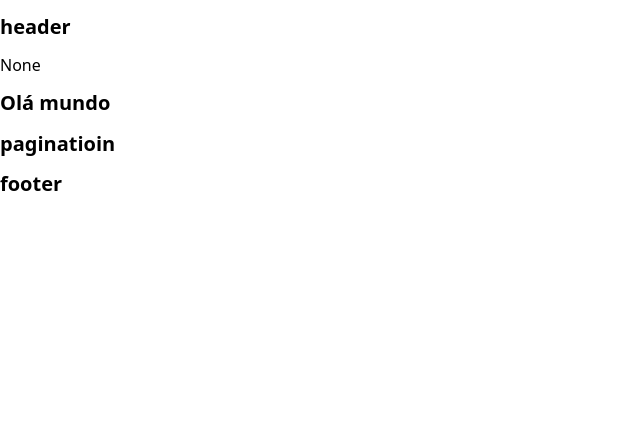
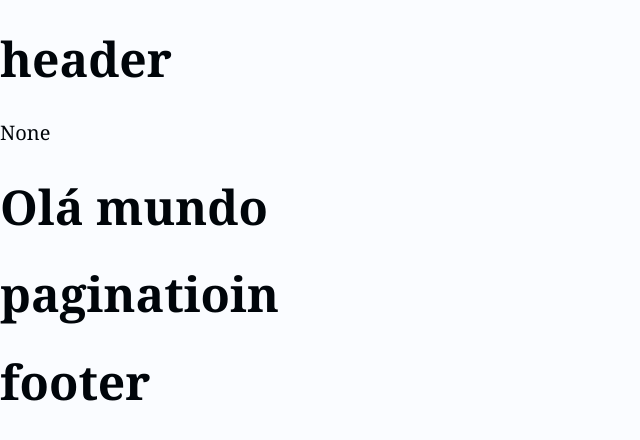
Before and after one commit to StyvenNoronha/Blog_Django, a Django app: page / in a window 1280 px wide. Shown: the top 440 px of the page, without its empty margins (0-640 px from the left). Run offline with Django 5.2, Linux system fonts and the light colour scheme; data that the repository does not hold is empty.

Commit message:
Montei a base do nosso CSS - Vou te explicar os detalhes

```diff
--- a/blog/static/blog/css/style.css
+++ b/blog/static/blog/css/style.css
@@ -1,16 +1,115 @@
 :root {
-    --clr-white:hsl(213, 100%, 98%)
-    --clr-black: hsl(213, 100%, 5%);
-    --clr-primary: hsl(213, 100%, 50%);
+  /* Colors */
+  --clr-base: 213 100%;
+  --clr-white: var(--clr-base) 99%;
+  --clr-black: var(--clr-base) 2%;
+  --clr-primary-ltst: var(--clr-base) 80%;
+  --clr-primary-ltr: var(--clr-base) 70%;
+  --clr-primary-lt: var(--clr-base) 60%;
+  --clr-primary: var(--clr-base) 50%;
+  --clr-primary-dk: var(--clr-base) 40%;
+  --clr-primary-dkr: var(--clr-base) 30%;
+  --clr-primary-dkst: var(--clr-base) 20%;
+  /* Font-family */
+  --ff-regular: Georgia, "Times New Roman", Times, serif;
+  --ff-headings: Georgia, "Times New Roman", Times, serif;
+  --ff-mono: "Courier New", Courier, monospace;
+  /* Font-Sizes */
+  /* https://royalfig.github.io/fluid-typography-calculator/ */
+  --fs-smlst: clamp(1.2rem, 1.092307692307692rem + 0.256410256410256vw, 1.4rem);
+  --fs-smlr: clamp(1.4rem, 1.292307692307692rem + 0.2564102564102566vw, 1.6rem);
+  --fs-sm: clamp(1.6rem, 1.4923076923076923rem + 0.25641025641025633vw, 1.8rem);
+  --fs-base: clamp(1.8rem, 1.6923076923076923rem + 0.25641025641025633vw, 2rem);
+  --fs-bg: clamp(2rem, 1.7846153846153847rem + 0.5128205128205127vw, 2.4rem);
+  --fs-bgr: clamp(2.4rem, 1.969230769230769rem + 1.025641025641026vw, 3.2rem);
+  --fs-bgst: clamp(3.2rem, 2.876923076923rem + 0.7692307692307687vw, 3.8rem);
+  --fs-h1: clamp(3.8rem, 3.2615384615384615rem + 1.282051282051282vw, 4.8rem);
+  --fs-h2: clamp(2.8rem, 1.938461538461538rem + 2.051282051282052vw, 4.4rem);
+  --fs-h3: clamp(2.4rem, 1.969230769230769rem + 1.025641025641026vw, 3.2rem);
+  --fs-h4: clamp(2.2rem, 1.8769230769230774rem + 0.7692307692307687vw, 2.8rem);
+  --fs-h5: clamp(1.8rem, 1.476923076923077rem + 0.769230769230769vw, 2.4rem);
+  --fs-h6: clamp(1.6rem, 1.2769230769230768rem + 0.7692307692307694vw, 2.2rem);
+  /* Line-Heights */
+  --lh-regular: 1.5;
+  --lh-headings: 1.2;
+  --lh-mono: 1.2;
+  /* Spacings */
+  --spacing-smlst: 1.5rem;
+  --spacing-smlr: 2rem;
+  --spacing-sm: 2.5rem;
+  --spacing-base: 3rem;
+  --spacing-bg: 4rem;
+  --spacing-bgr: 5rem;
+  --spacing-bgst: 6rem;
+  /* max-width */
+  --mw-grid: 120rem;
+  --mw-post: 90rem;
 }
 
 html {
   font-size: 62.5%;
 }
 body {
-    background-color: var(--clr-white);
-    color: var(--clr-black);
-    font-size: 1.6rem;
-    font-family: system-ui, -apple-system, BlinkMacSystemFont, 'Segoe UI', Roboto,
-      Oxygen, Ubuntu, Cantarell, 'Open Sans', 'Helvetica Neue', sans-serif;
+  background-color: hsl(var(--clr-white));
+  color: hsl(var(--clr-black));
+  font-size: 20px; /* Fallback value */
+  font-size: var(--fs-base);
+  font-family: var(--ff-regular);
+  line-height: var(--lh-regular);
+  -webkit-font-smoothing: antialiased;
+  -moz-osx-font-smoothing: grayscale;
+  text-rendering: optimizeLegibility;
 }
+a {
+  color: hsl(var(--clr-primary));
+  text-decoration: none;
+}
+a:hover {
+  color: hsl(var(--clr-primary-dk));
+  text-decoration: underline;
+}
+h1,
+h2,
+h3,
+h4,
+h5,
+h6 {
+  font-family: var(--ff-headings);
+  line-height: var(--lh-headings);
+  margin: var(--spacing-base) 0;
+}
+h1 {
+  font-size: 44px; /* Fallback value */
+  font-size: var(--fs-h1);
+}
+h2 {
+  font-size: 38px; /* Fallback value */
+  font-size: var(--fs-h2);
+}
+h3 {
+  font-size: 34px; /* Fallback value */
+  font-size: var(--fs-h3);
+}
+h4 {
+  font-size: 28px; /* Fallback value */
+  font-size: var(--fs-h4);
+}
+h5 {
+  font-size: 24px; /* Fallback value */
+  font-size: var(--fs-h5);
+}
+h6 {
+  font-size: 20px; /* Fallback value */
+  font-size: var(--fs-h6);
+}
+pre {
+  max-width: 100%;
+  overflow-x: auto;
+  line-height: var(--lh-mono);
+  font-size: var(--fs-sm);
+}
+
+pre,
+code {
+  font-family: var(--ff-mono);
+}
```
Lines whose indentation alone changed are shown as unchanged.
